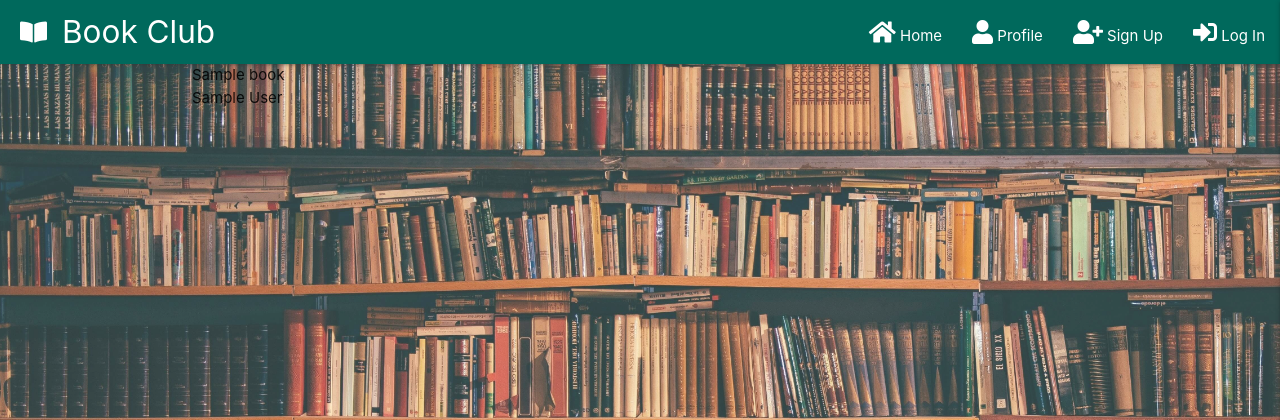
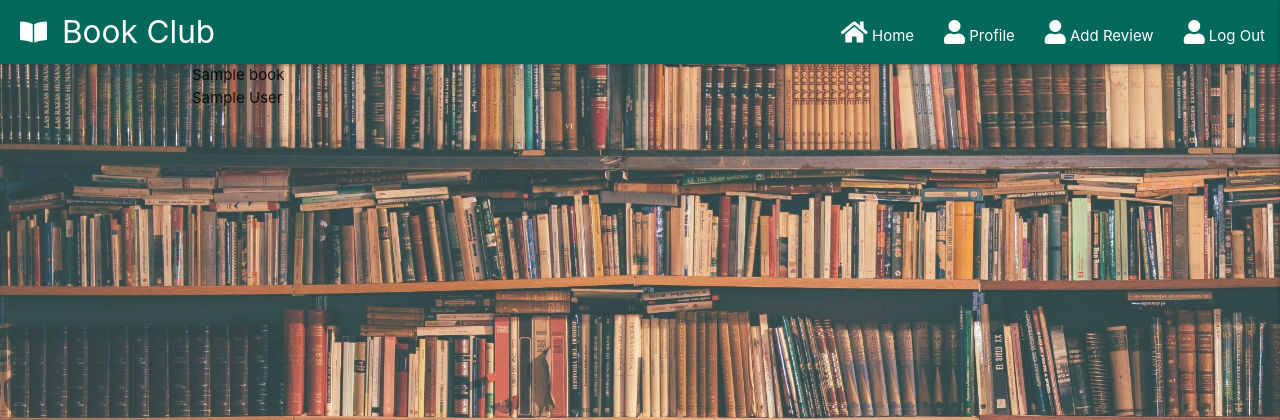
Before and after one commit to RobKnowles248/book-club, a Flask app: page / in a window 1280 px wide. Shown: the top 420 px of the page. Run offline with Flask 2, Linux system fonts and the light colour scheme; the visitor is signed in with stand-in values (Sample User, id 1); a database or web service that is not in the repository returns one stand-in record (values such as "Sample title"); some libraries are stand-ins or nearby versions.

Commit message:
Add log out functionality

```diff
--- a/app.py
+++ b/app.py
@@ -94,6 +94,14 @@ def login():
     return render_template("login.html")
 
 
+@app.route("/logout")
+def logout():
+    # remove user from session cookies
+    flash("Successfully logged out!")
+    session.pop("user")
+    return redirect(url_for("index"))
+
+
 if __name__ == "__main__":
     app.run(host=os.environ.get("IP"),
             port=int(os.environ.get("PORT")),
--- a/templates/base.html
+++ b/templates/base.html
@@ -22,9 +22,14 @@
                 <a href="#" data-target="mobile-demo" class="sidenav-trigger right"><i class="fas fa-bars"></i></a>
                 <ul class="right hide-on-med-and-down">
                     <li><a href="{{ url_for('index') }}"><i class="fas fa-home"></i> Home</a></li>
-                    <li><a href="#"><i class="fas fa-user"></i> Profile</a></li>
-                    <li><a href="{{ url_for('signup') }}"><i class="fas fa-user-plus"></i> Sign Up</a></li>
-                    <li><a href="{{ url_for('login') }}"><i class="fas fa-sign-in-alt"></i> Log In</a></li>
+                    {% if session.user %}
+                        <li><a href="#"><i class="fas fa-user"></i> Profile</a></li>
+                        <li><a href="#"><i class="fas fa-user"></i> Add Review</a></li>
+                        <li><a href="logout"><i class="fas fa-user"></i> Log Out</a></li>
+                    {% else %}
+                        <li><a href="{{ url_for('signup') }}"><i class="fas fa-user-plus"></i> Sign Up</a></li>
+                        <li><a href="{{ url_for('login') }}"><i class="fas fa-sign-in-alt"></i> Log In</a></li>
+                    {% endif %}
                 </ul>
             </div>
         </nav>
```
